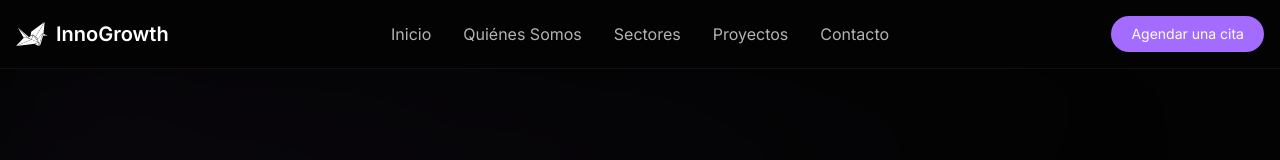
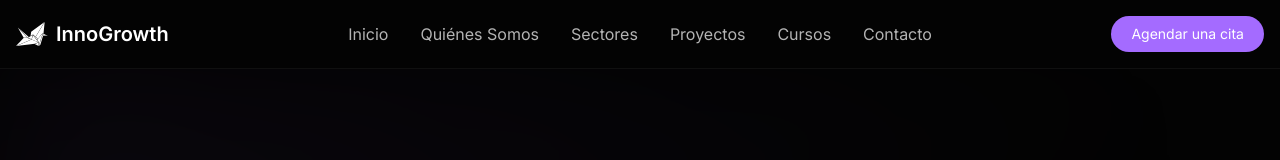
Before and after one commit to barrosjss/InnoGrowth-Website, a Next.js app: page /blog in a window 1280 px wide. Shown: the top 160 px of the page. Built offline with nearby package versions, Linux system fonts and the light colour scheme.

Commit message:
Add 'Cursos' link to header navigation

```diff
--- a/src/components/header.tsx
+++ b/src/components/header.tsx
@@ -30,6 +30,9 @@ export default function Header() {
             </Link>
             <Link href="/#proyectos" className="text-white/70 hover:text-white transition-colors">
               Proyectos
+            </Link>
+            <Link href="/cursos/ai-power-worker-pro" className="text-white/70 hover:text-white transition-colors">
+              Cursos
             </Link>
             <Link href="/#contacto" className="text-white/70 hover:text-white transition-colors">
               Contacto
@@ -88,6 +91,13 @@ export default function Header() {
                 Proyectos
               </Link>
               <Link
+                href="/cursos/ai-power-worker-pro"
+                className="text-white/70 hover:text-white transition-colors"
+                onClick={() => setIsMenuOpen(false)}
+              >
+                Cursos
+              </Link>
+              <Link
                 href="/#contacto"
                 className="text-white/70 hover:text-white transition-colors"
                 onClick={() => setIsMenuOpen(false)}
```
